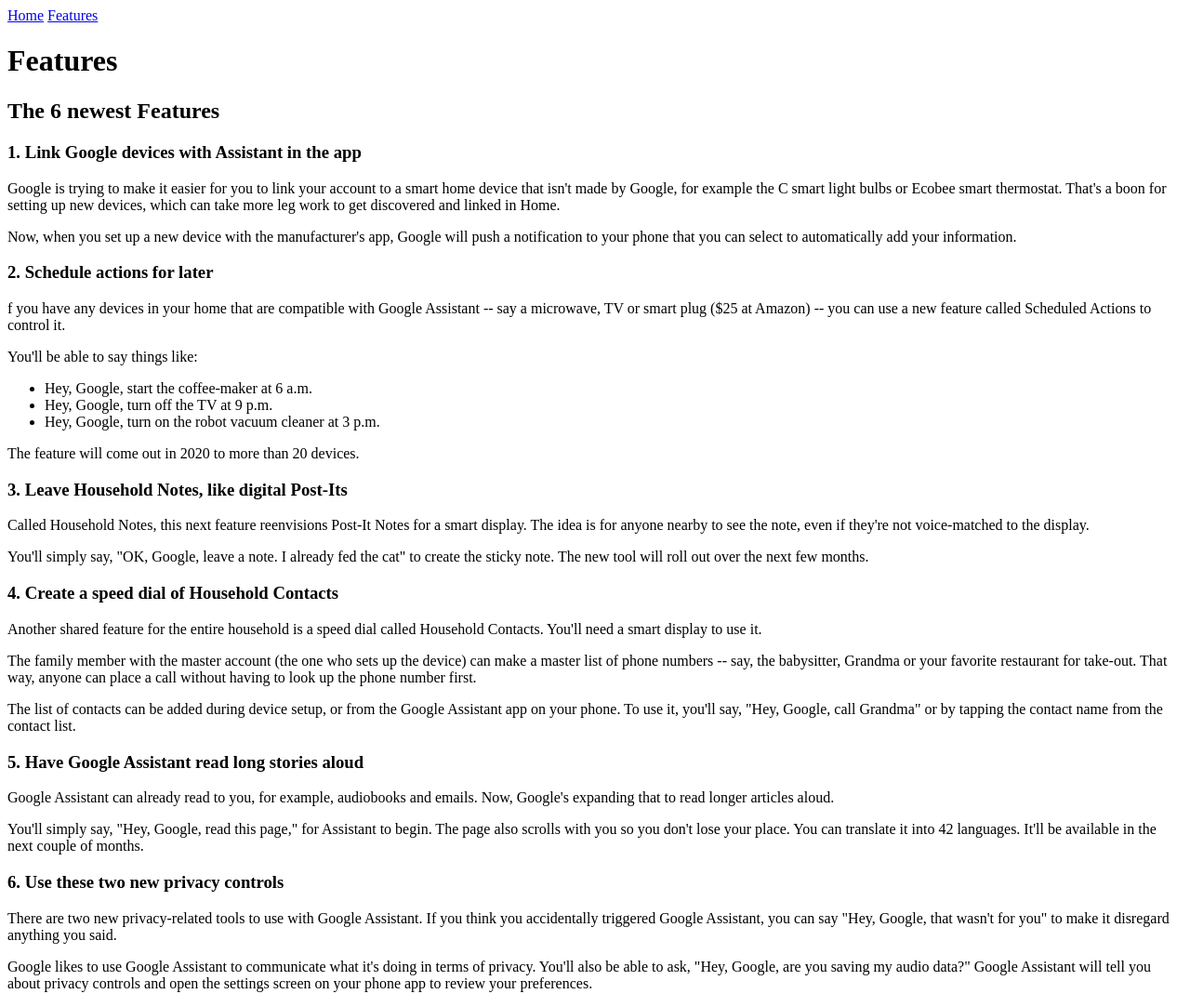
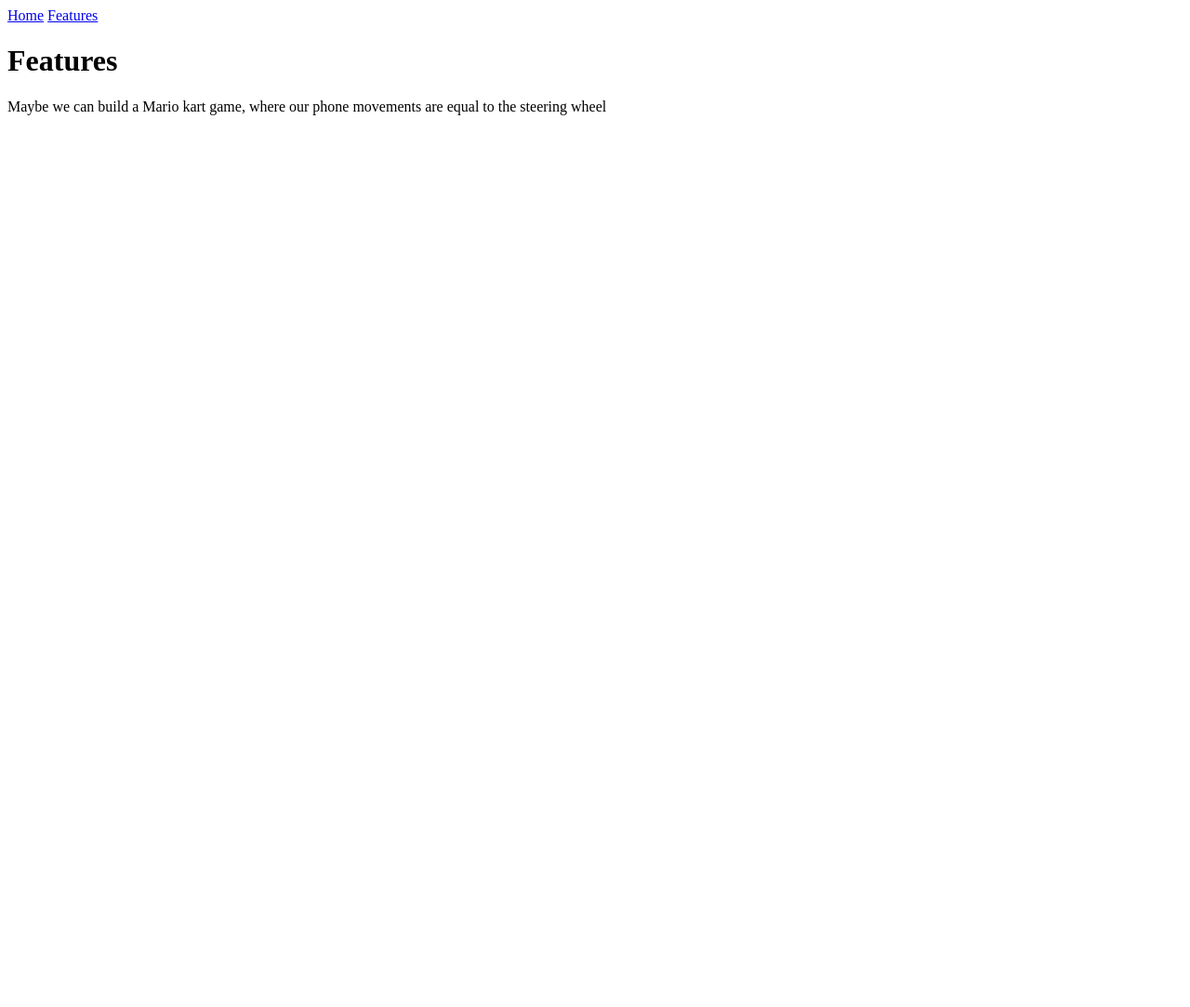
Before and after one commit to wakoodi/2imd-webtech3-lab1, a plain HTML site: page features.html in a window 1280 px wide. Shown: the whole page at 93% size. After the commit the page ends 800 px from the top, so only its background shows below. Drawn offline with Linux system fonts and the light colour scheme.

Commit message:
new assignment as information

```diff
--- a/features.html
+++ b/features.html
@@ -12,76 +12,7 @@
     </nav>
 
     <h1>Features</h1>
-    <h2>The 6 newest Features</h2>
-    <div>
-        <h3>1. Link Google devices with Assistant in the app</h3>
-        <p>
-            Google is trying to make it easier for you to link your account to a smart home device that isn't made by Google, for example the C smart light bulbs or Ecobee smart thermostat. That's a boon for setting up new devices, which can take more leg work to get discovered and linked in Home.
-        </p>
-        <p>
-            Now, when you set up a new device with the manufacturer's app, Google will push a notification to your phone that you can select to automatically add your information.
-        </p>
-    </div>
-    <div>
-        <h3>2. Schedule actions for later</h3>
-        <p>
-            f you have any devices in your home that are compatible with Google Assistant -- say a microwave, TV or smart plug ($25 at Amazon) -- you can use a new feature called Scheduled Actions to control it.
-        </p>
-        <p>You'll be able to say things like: </p>
-        <ul>
-            <li>
-                Hey, Google, start the coffee-maker at 6 a.m.
-            </li>
-            <li>
-                Hey, Google, turn off the TV at 9 p.m.
-            </li>
-            <li>
-                Hey, Google, turn on the robot vacuum cleaner at 3 p.m.
-            </li>
-        </ul>
-        <p>
-            The feature will come out in 2020 to more than 20 devices.
-        </p>
-    </div>
-    <div>
-        <h3>3. Leave Household Notes, like digital Post-Its</h3>
-        <p>
-            Called Household Notes, this next feature reenvisions Post-It Notes for a smart display. The idea is for anyone nearby to see the note, even if they're not voice-matched to the display.
-        </p>
-        <p>
-            You'll simply say, "OK, Google, leave a note. I already fed the cat" to create the sticky note. The new tool will roll out over the next few months.
-        </p>
-    </div>
-    <div>
-        <h3>4. Create a speed dial of Household Contacts</h3>
-        <p>
-            Another shared feature for the entire household is a speed dial called Household Contacts. You'll need a smart display to use it.
-        </p>
-        <p>
-            The family member with the master account (the one who sets up the device) can make a master list of phone numbers -- say, the babysitter, Grandma or your favorite restaurant for take-out. That way, anyone can place a call without having to look up the phone number first.
-        </p>
-        <p>
-            The list of contacts can be added during device setup, or from the Google Assistant app on your phone. To use it, you'll say, "Hey, Google, call Grandma" or by tapping the contact name from the contact list.
-        </p>
-    </div>
-    <div>
-        <h3>5. Have Google Assistant read long stories aloud</h3>
-        <p>
-            Google Assistant can already read to you, for example, audiobooks and emails. Now, Google's expanding that to read longer articles aloud.
-        </p>
-        <p>
-            You'll simply say, "Hey, Google, read this page," for Assistant to begin. The page also scrolls with you so you don't lose your place. You can translate it into 42 languages. It'll be available in the next couple of months.
-        </p>
-    </div>
-    <div>
-        <h3>6. Use these two new privacy controls</h3>
-        <p>
-            There are two new privacy-related tools to use with Google Assistant. If you think you accidentally triggered Google Assistant, you can say "Hey, Google, that wasn't for you" to make it disregard anything you said.
-        </p>
-        <p>
-            Google likes to use Google Assistant to communicate what it's doing in terms of privacy. You'll also be able to ask, "Hey, Google, are you saving my audio data?" Google Assistant will tell you about privacy controls and open the settings screen on your phone app to review your preferences.
-        </p>
-    </div>
+    <p>Maybe we can build a Mario kart game, where our phone movements are equal to the steering wheel</p>
 
 </body>
 </html>
```
Also changed, not shown: index.html (+4 -17 lines).
